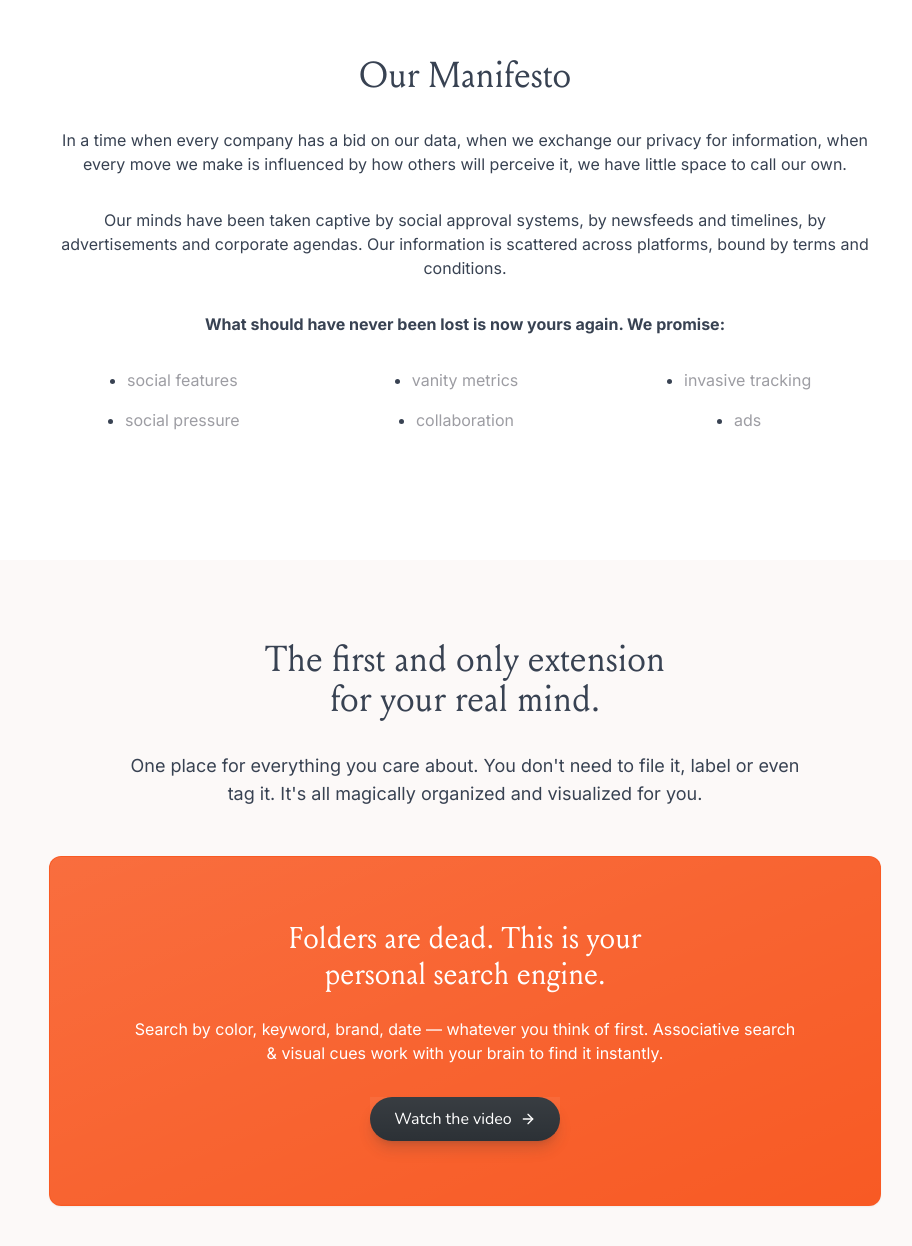
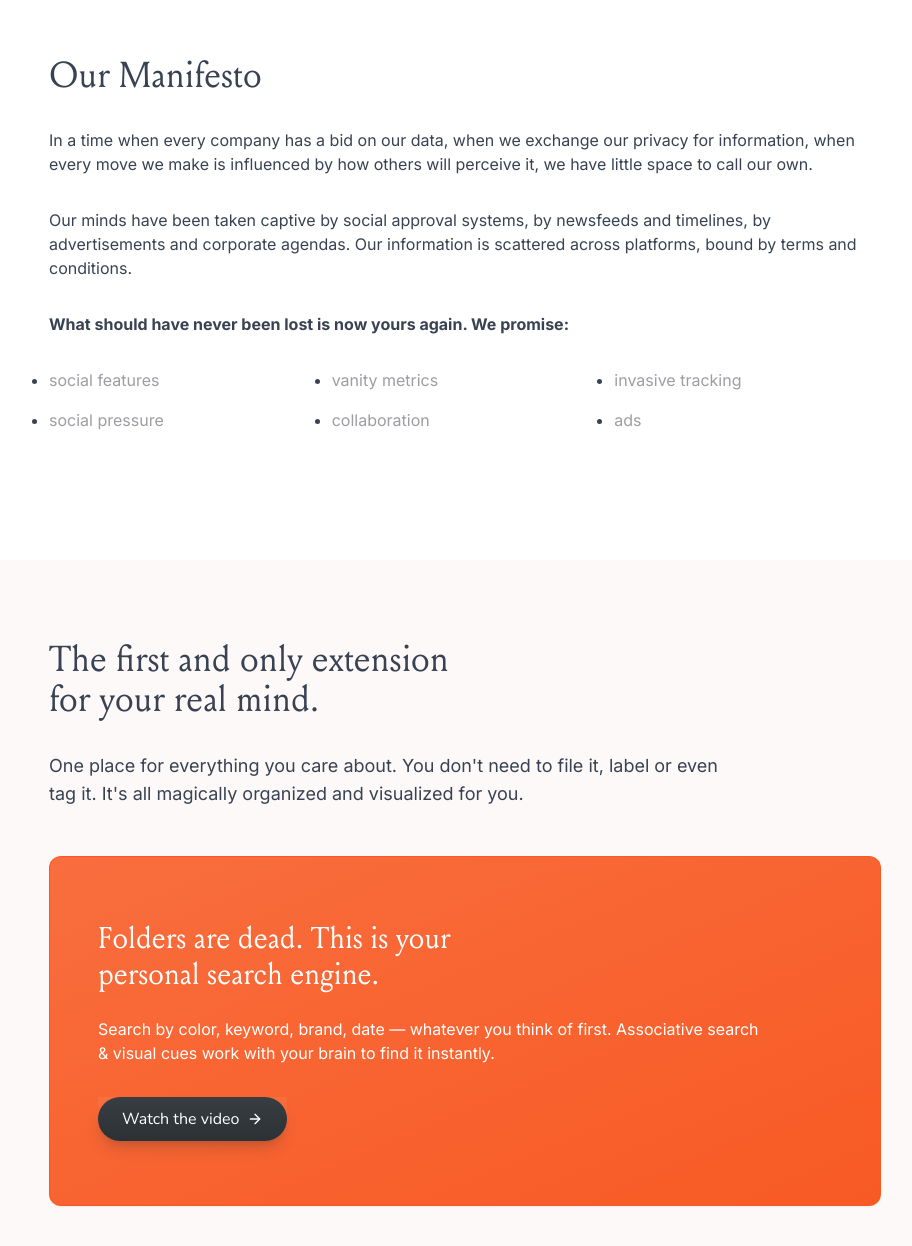
Before and after one commit to realaashishly/test-clone, a Next.js app: page / in a window 1280 px wide. Shown: the part 888-2134 px from the top of the page, without its empty margins (175-1087 px from the left). Built offline with nearby package versions, Linux system fonts and the light colour scheme.

Commit message:
fix error

```diff
--- a/src/app/page.tsx
+++ b/src/app/page.tsx
@@ -73,16 +73,16 @@ export default function Home() {
 
             {/* Manifesto Section */}
             <section className='w-full py-20 px-6 md:px-10 bg-white'>
-                <div className='container mx-auto max-w-4xl'>
+                <div className='container max-w-4xl'>
                     <FadeInUp>
-                        <h2 className='text-3xl md:text-4xl font-louize mb-8 text-center'>
+                        <h2 className='text-3xl md:text-4xl font-louize mb-8'>
                             Our Manifesto
                         </h2>
                     </FadeInUp>
 
                     <div className='prose prose-lg max-w-none'>
                         <FadeInUp delay={0.1}>
-                            <p className='text-center mb-8'>
+                            <p className=' mb-8'>
                                 In a time when every company has a bid on our
                                 data, when we exchange our privacy for
                                 information, when every move we make is
@@ -92,7 +92,7 @@ export default function Home() {
                         </FadeInUp>
 
                         <FadeInUp delay={0.2}>
-                            <p className='text-center mb-8'>
+                            <p className=' mb-8'>
                                 Our minds have been taken captive by social
                                 approval systems, by newsfeeds and timelines, by
                                 advertisements and corporate agendas. Our
@@ -102,18 +102,18 @@ export default function Home() {
                         </FadeInUp>
 
                         <FadeInUp delay={0.3}>
-                            <p className='text-center font-bold mb-8'>
+                            <p className=' font-bold mb-8'>
                                 What should have never been lost is now yours
                                 again. We promise:
                             </p>
                         </FadeInUp>
 
                         <StaggerContainer
-                            className='grid grid-cols-2 md:grid-cols-3 gap-4 mb-12  justify-items-center'
+                            className='grid grid-cols-2 md:grid-cols-3 gap-4 mb-12'
                             staggerChildren={0.05}
                             delay={0.4}
                         >
-                            <StaggerItem className='flex items-center'>
+                            <StaggerItem className='flex'>
                                 <ul>
                                     <li className='list-disc'>
                                         {" "}
@@ -188,7 +188,7 @@ export default function Home() {
                     className='absolute inset-0 z-0'
                 />
 
-                <div className='container mx-auto max-w-4xl text-center relative z-10'>
+                <div className='container mx-auto max-w-4xl relative z-10'>
                     <FadeInUp>
                         <h2 className='text-3xl md:text-4xl font-louize mb-8'>
                             The first and only extension
@@ -198,7 +198,7 @@ export default function Home() {
                     </FadeInUp>
 
                     <FadeInUp delay={0.2}>
-                        <p className='text-lg mb-12 max-w-2xl mx-auto'>
+                        <p className='text-lg mb-12 max-w-2xl'>
                             One place for everything you care about. You don't
                             need to file it, label or even tag it. It's all
                             magically organized and visualized for you.
@@ -216,7 +216,7 @@ export default function Home() {
                                 personal search engine.
                             </h3>
 
-                            <p className='mb-8 max-w-2xl mx-auto'>
+                            <p className='mb-8 max-w-2xl'>
                                 Search by color, keyword, brand, date — whatever
                                 you think of first. Associative search & visual
                                 cues work with your brain to find it instantly.
--- a/src/components/animations/ParallaxSection.tsx
+++ b/src/components/animations/ParallaxSection.tsx
@@ -3,6 +3,50 @@
 import { ReactNode, useRef } from "react";
 import { motion, useScroll, useTransform } from "framer-motion";
 import { useInView } from "react-intersection-observer";
+
+const useGetTransform = (
+  direction: "up" | "down" | "left" | "right",
+  speed: number
+) => {
+  const { scrollYProgress } = useScroll();
+  const distance = 100 * speed;
+
+  // Define all hooks unconditionally
+  const transformUp = useTransform(
+    scrollYProgress,
+    [0, 1],
+    [`translateY(${distance}px)`, `translateY(0px)`]
+  );
+  const transformDown = useTransform(
+    scrollYProgress,
+    [0, 1],
+    [`translateY(-${distance}px)`, `translateY(0px)`]
+  );
+  const transformLeft = useTransform(
+    scrollYProgress,
+    [0, 1],
+    [`translateX(${distance}px)`, `translateX(0px)`]
+  );
+  const transformRight = useTransform(
+    scrollYProgress,
+    [0, 1],
+    [`translateX(-${distance}px)`, `translateX(0px)`]
+  );
+
+  // Return the appropriate transform based on direction
+  switch (direction) {
+    case "up":
+      return transformUp;
+    case "down":
+      return transformDown;
+    case "left":
+      return transformLeft;
+    case "right":
+      return transformRight;
+    default:
+      return transformUp;
+  }
+};
 
 interface ParallaxSectionProps {
   children: ReactNode;
@@ -25,48 +69,42 @@ export default function ParallaxSection({
   overflow = false,
   threshold = 0.2,
 }: ParallaxSectionProps) {
+  const sectionRef = useRef(null);
+
+  // Use scrollYProgress from here (to avoid duplication)
+  const { scrollYProgress } = useScroll({
+    target: sectionRef,
+    offset: ["start end", "end start"],
+  });
+
+  // Get transform value from the custom hook
+  const transform = useGetTransform(direction, speed);
+
+  // Use inView for conditional rendering or effects
   const { ref, inView } = useInView({
     threshold,
     triggerOnce: false,
   });
 
-  const sectionRef = useRef(null);
-  const { scrollYProgress } = useScroll({
-    target: sectionRef,
-    offset: ["start end", "end start"],
-  });
-
-  // Calculate the appropriate transform based on the direction
-  const getTransform = () => {
-    const distance = 100 * speed; // pixels to move
-
-    switch (direction) {
-      case "up":
-        return useTransform(scrollYProgress, [0, 1], [`translateY(${distance}px)`, `translateY(0px)`]);
-      case "down":
-        return useTransform(scrollYProgress, [0, 1], [`translateY(-${distance}px)`, `translateY(0px)`]);
-      case "left":
-        return useTransform(scrollYProgress, [0, 1], [`translateX(${distance}px)`, `translateX(0px)`]);
-      case "right":
-        return useTransform(scrollYProgress, [0, 1], [`translateX(-${distance}px)`, `translateX(0px)`]);
-      default:
-        return useTransform(scrollYProgress, [0, 1], [`translateY(${distance}px)`, `translateY(0px)`]);
-    }
-  };
-
-  const y = getTransform();
-  const opacityValue = opacity ? useTransform(scrollYProgress, [0, 0.5], [0.3, 1]) : 1;
-  const scaleValue = scale ? useTransform(scrollYProgress, [0, 0.5], [0.95, 1]) : 1;
+  // Handle opacity and scale transforms
+  const opacityValue = opacity
+    ? useTransform(scrollYProgress, [0, 0.5], [0.3, 1])
+    : 1;
+  const scaleValue = scale
+    ? useTransform(scrollYProgress, [0, 0.5], [0.95, 1])
+    : 1;
 
   return (
     <div
       ref={sectionRef}
-      className={`${className} ${overflow ? "overflow-visible" : "overflow-hidden"}`}
+      className={`${className} ${
+        overflow ? "overflow-visible" : "overflow-hidden"
+      }`}
     >
       <motion.div
         ref={ref}
         style={{
-          y,
+          y: transform, // ✅ Use the transform value directly
           opacity: opacityValue,
           scale: scaleValue,
         }}
```
